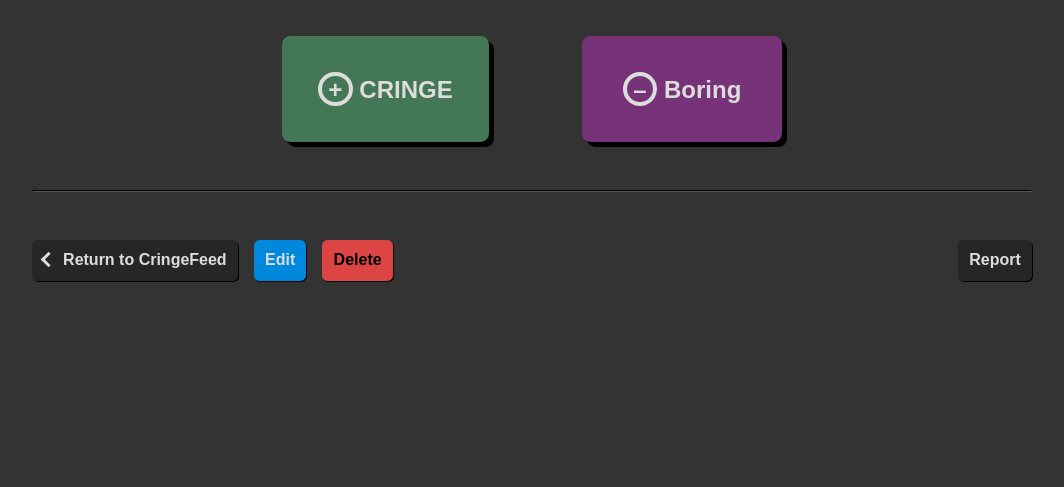
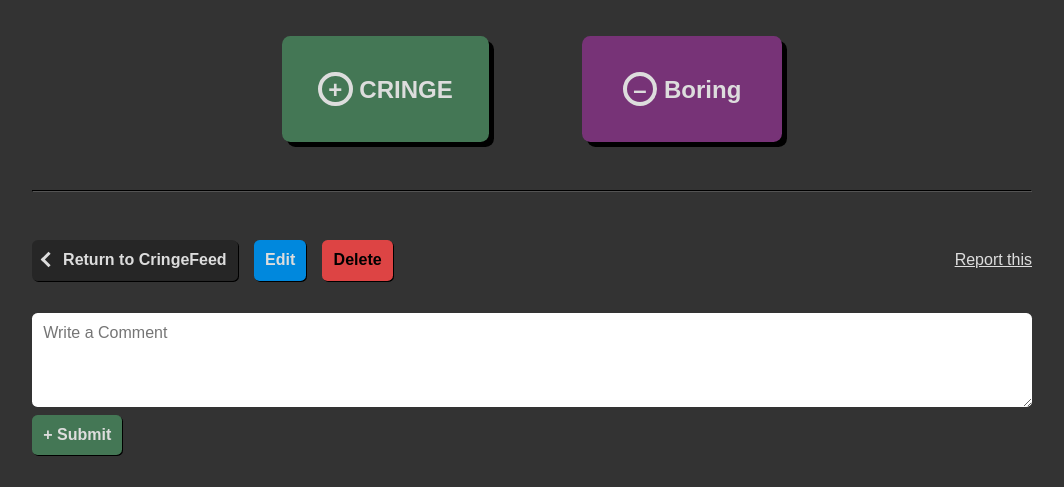
Before and after one commit to cptchuckles/cringeit, a Flask app: template flask_app/templates/views/cringe/show.html in a window 1280 px wide. Shown: the part 432-919 px from the top of the page, without its empty margins (108-1172 px from the left). Before the commit the page ends 714 px from the top, so only its background shows below. Run offline with Flask 3, Linux system fonts and the light colour scheme; the template is opened without the code that fills it: most values are stand-ins (such as "Sample title", 1, 10 or a date in 2020).

Commit message:
stub comment form

```diff
--- a/flask_app/templates/views/cringe/show.html
+++ b/flask_app/templates/views/cringe/show.html
@@ -81,7 +81,13 @@
             <a href="/cringe/{{ cringe.id }}/delete" class="danger button">Delete</a>
             {% endif %}
         </div>
-        <a class="clear button" href="/cringe/{{ cringe.id }}/report">Report</a>
+        <a href="/cringe/{{ cringe.id }}/report">Report this</a>
     </div>
+    <form action="/comments/create" method="POST" class="wide column">
+        <input type="hidden" name="user_id" value="{{ auth_user.id }}" />
+        <input type="hidden" name="cringe_id" value="{{ cringe.id }}" />
+        <textarea name="content" id="content" rows="4" placeholder="Write a Comment"></textarea>
+        <button class="plus short">Submit</button>
+    </form>
 </main>
 {%- endblock %}
```
